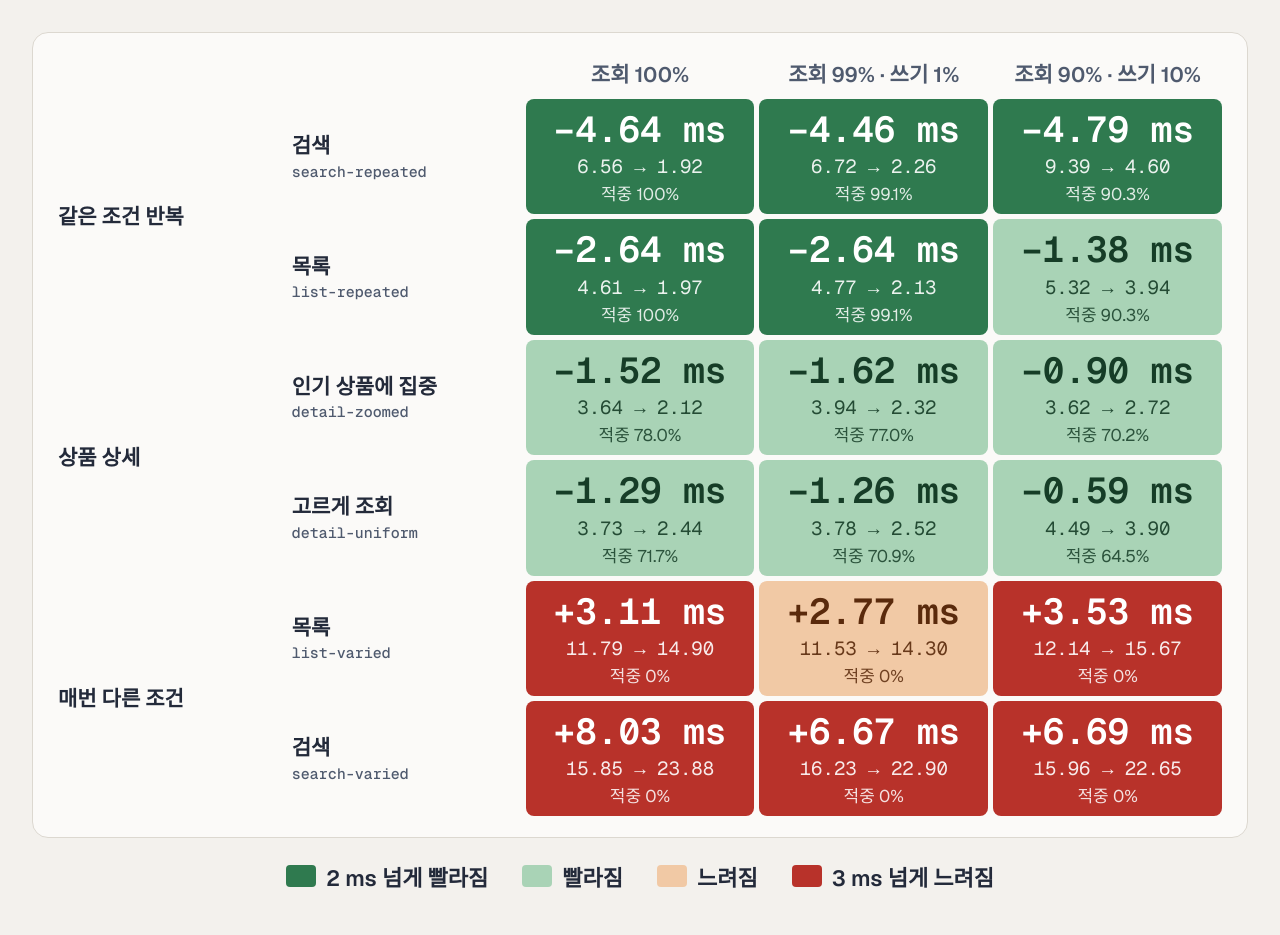
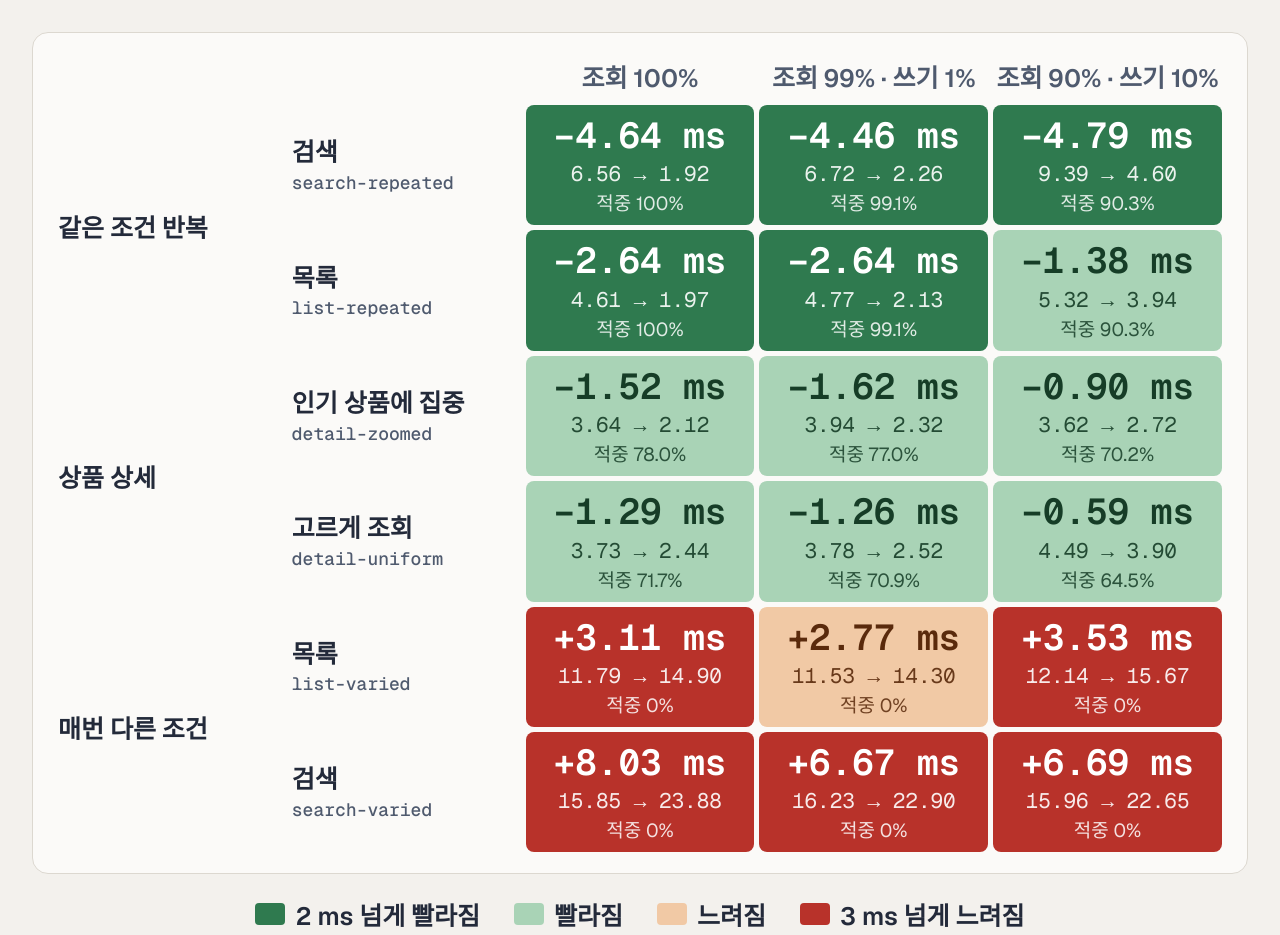
Before and after one commit to benjohnbill/mini-redis, a plain HTML site: page docs/images/mini-redis-cache-heatmap.html in a window 1280 px wide. Drawn offline with nearby package versions, Linux system fonts and the light colour scheme.

Commit message:
캐시 성능 비교 그래프의 글자와 열 너비를 키웁니다

```diff
--- a/docs/images/mini-redis-cache-heatmap.html
+++ b/docs/images/mini-redis-cache-heatmap.html
@@ -13,19 +13,19 @@ body{font-family:var(--sans);background:var(--paper);color:var(--ink);word-break
 .frame{width:1280px;padding:32px}
 .panel{background:var(--card);border:1px solid var(--line);border-radius:16px;padding:20px 20px 16px}
 table{width:100%;border-collapse:separate;border-spacing:5px;table-layout:fixed}
-thead th{font-size:21px;font-weight:700;color:var(--muted);padding-bottom:6px}
-th.grp{width:120px;font-size:21px;font-weight:700;text-align:left;vertical-align:middle;line-height:1.3}
-th.sc{width:200px;font-size:21px;font-weight:600;text-align:left;line-height:1.3}
-th.sc code{display:block;font-family:var(--mono);font-size:15px;font-weight:500;color:var(--muted);margin-top:2px}
+thead th{font-size:25px;font-weight:700;color:var(--muted);padding-bottom:6px}
+th.grp{width:140px;font-size:25px;font-weight:700;text-align:left;vertical-align:middle;line-height:1.3}
+th.sc{width:240px;font-size:25px;font-weight:600;text-align:left;line-height:1.3}
+th.sc code{display:block;font-family:var(--mono);font-size:18px;font-weight:500;color:var(--muted);margin-top:2px}
 tbody tr.gs:not(:first-child) td, tbody tr.gs:not(:first-child) th{box-shadow:0 -8px 0 -3px var(--card)}
 td{border-radius:8px;padding:10px 6px 9px;text-align:center;height:112px}
 td b{display:block;font-family:var(--mono);font-size:36px;font-weight:600;line-height:1.15}
-td span{display:block;font-family:var(--mono);font-size:19px;opacity:.9;margin-top:4px}
-td small{display:block;font-size:17px;opacity:.85;margin-top:1px}
+td span{display:block;font-family:var(--mono);font-size:21px;opacity:.9;margin-top:4px}
+td small{display:block;font-size:19px;opacity:.85;margin-top:1px}
 .g2{background:#2f7a4f;color:#fff} .g1{background:#a9d3b6;color:#163d27}
 .n{background:#e6e3dc;color:var(--ink)}
 .o1{background:#f1c9a5;color:#5a2a0c} .o2{background:#b8322a;color:#fff}
-.legend{margin-top:22px;display:flex;justify-content:center;flex-wrap:wrap;gap:12px 34px;font-size:22px;font-weight:600;color:var(--ink)}
+.legend{margin-top:22px;display:flex;justify-content:center;flex-wrap:wrap;gap:12px 34px;font-size:25px;font-weight:600;color:var(--ink)}
 .legend span{display:inline-flex;align-items:center;gap:10px}
 .legend i{width:30px;height:22px;border-radius:4px;display:inline-block}
 </style></head><body><div class="frame">
```
Also changed, not shown: docs/images/mini-redis-cache-heatmap.png.
